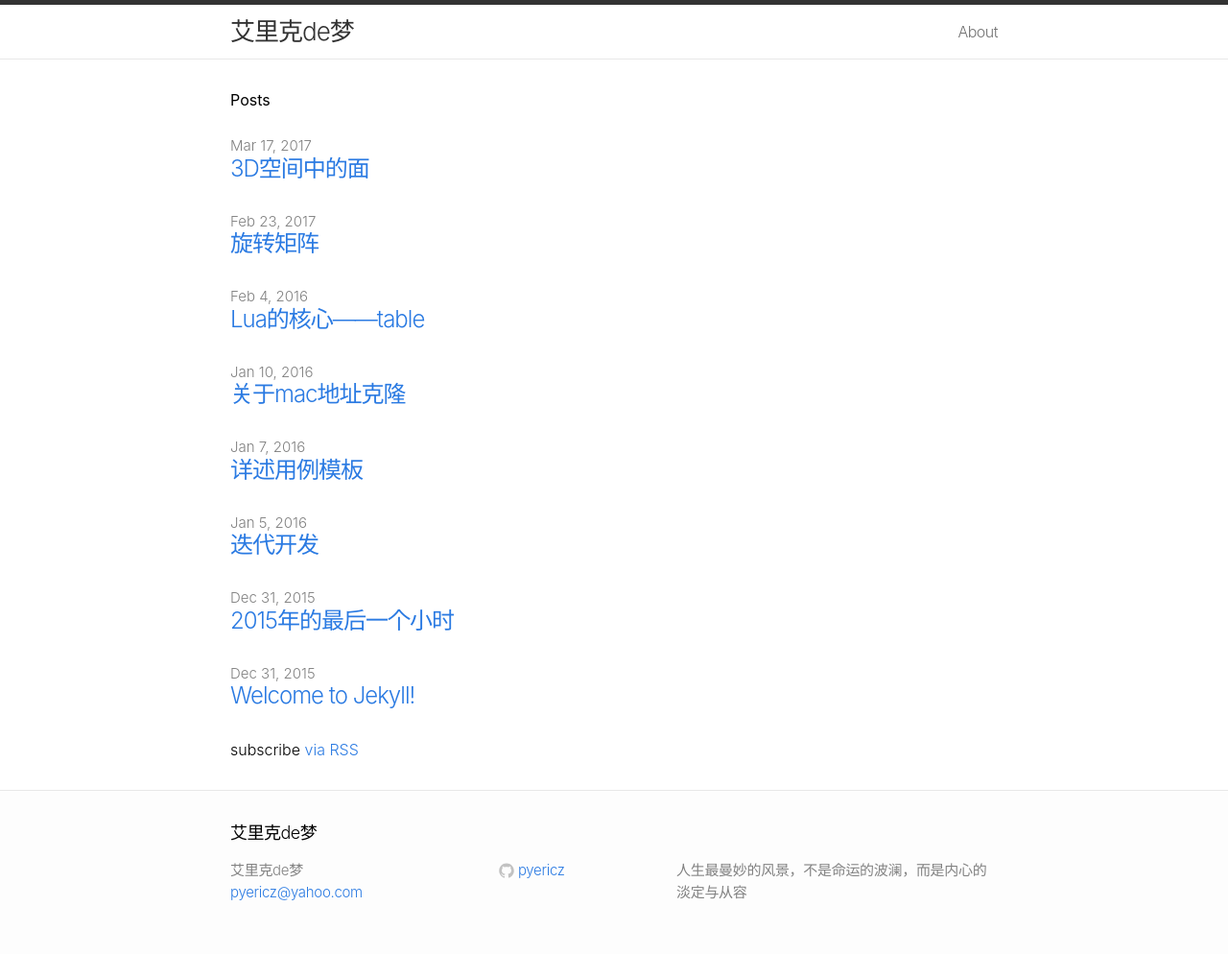
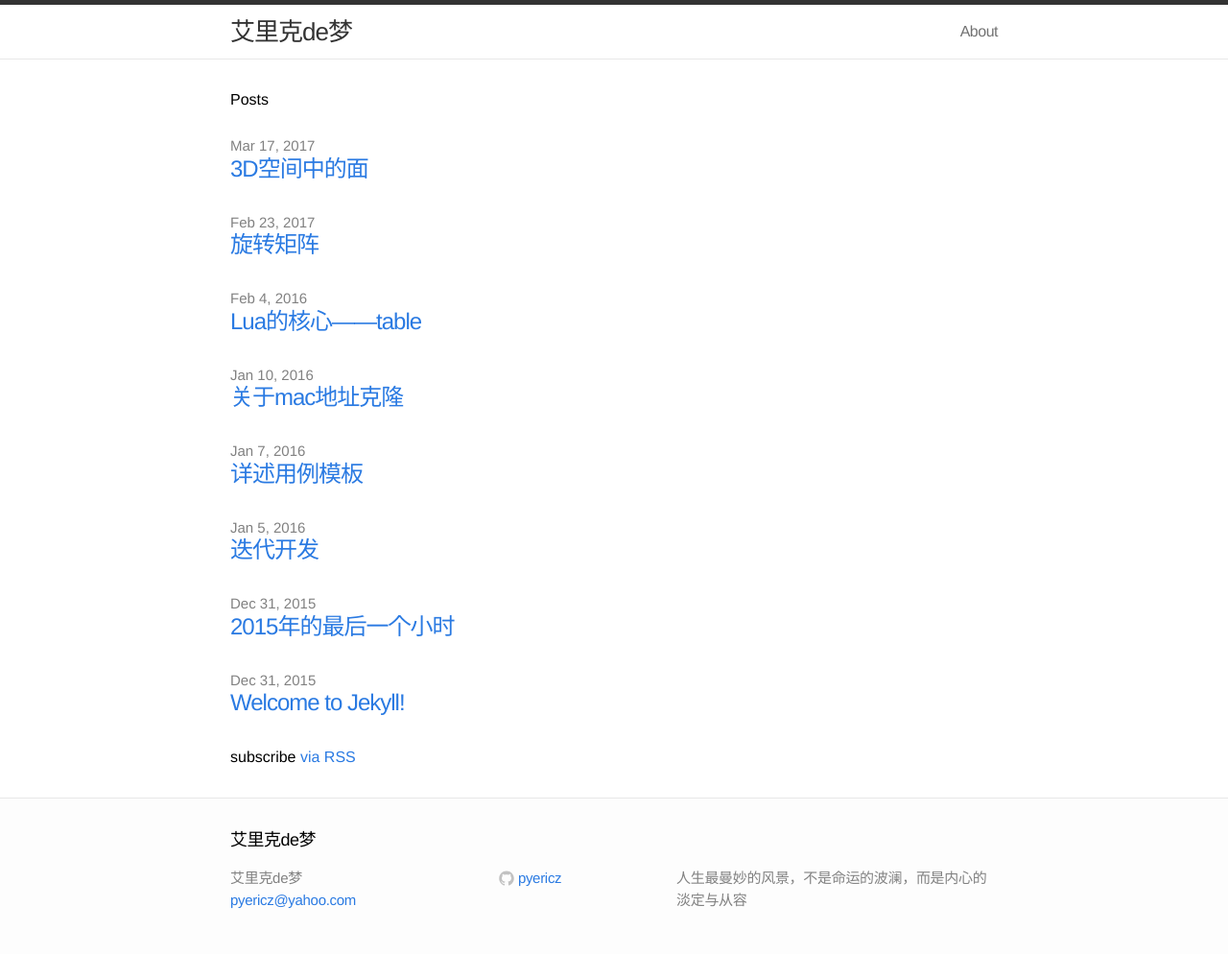
Before and after one commit to pyericz/blog, a Jekyll site: the page built from index.html, in a window 1280 px wide. Shown: the whole page at 96% size. Built offline with Jekyll 4.4.1, drawn with Linux system fonts in a browser that asks for light colours.

Commit message:
Update main.css
修改默认字体

```diff
--- a/css/main.css
+++ b/css/main.css
@@ -9,7 +9,7 @@
 html, body { height: 100%; }
 
 body {
-  font-family: -apple-system, BlinkMacSystemFont, "Segoe UI", Roboto, Helvetica, Arial, sans-serif, "Apple Color Emoji", "Segoe UI Emoji", "Segoe UI Symbol";
+  font-family: Helvetica, Tahoma, Arial, "PingFang SC", "Hiragino Sans GB", "Heiti SC", "Microsoft YaHei", "WenQuanYi Micro Hei", sans-serif;
   font-style: normal;
   line-height: 1.5;
   font-weight: 300;
```
